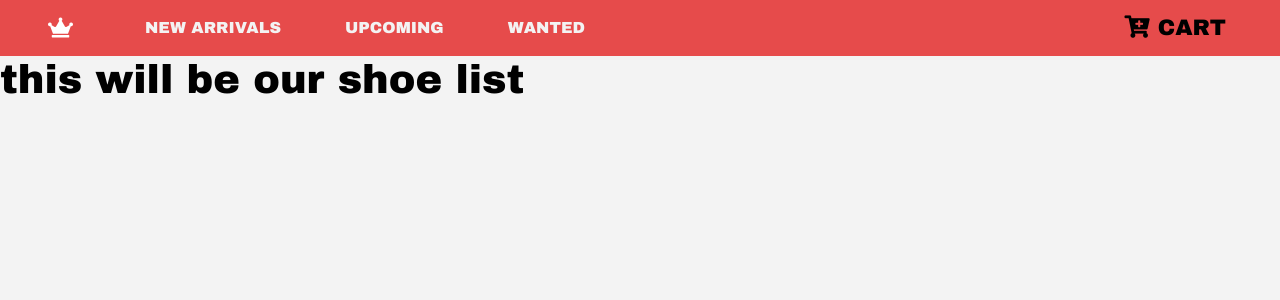
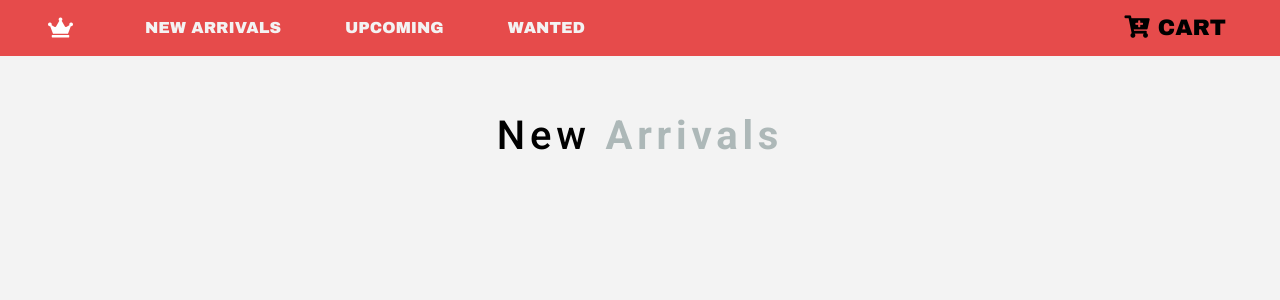
Before and after one commit to crlucero/React-ShoeSite-v2, a React (Create React App) app: page / in a window 1280 px wide. Shown: the top 300 px of the page. Built offline with nearby package versions, Linux system fonts and the light colour scheme.

Commit message:
Made title for new arrivals

```diff
--- a/src/App.js
+++ b/src/App.js
@@ -1,6 +1,5 @@
 import React, { Component } from 'react';
 import { Switch, Route } from 'react-router-dom';
-import logo from './logo.svg';
 import 'bootstrap/dist/css/bootstrap.min.css';
 import './App.css';
 import Nav from './components/Nav';
--- a/src/components/Nav.js
+++ b/src/components/Nav.js
@@ -9,7 +9,7 @@
       <div>
         <NavWrapper className="navbar navbar-expand-sm justify-content-between navbar-dark px-sm-5">
           <Link to="/" className="navbar-brand">
-            <i class="fas fa-crown" />
+            <i className="fas fa-crown" />
           </Link>
           <ul className="navbar-nav align-items-center">
             <li className="nav-items ml-5">
--- a/src/components/ShoeList.js
+++ b/src/components/ShoeList.js
@@ -1,14 +1,24 @@
 import React, { Component } from 'react';
-import Shoe from './Shoe';
-
-//TODO: Begin on product list
+import Title from './Title';
+import { shoeList } from '../data';
 
 export default class ShoeList extends Component {
+  state = {
+    shoes: shoeList
+  };
+
   render() {
+    console.log(this.state.shoes);
     return (
-      <div>
-        <Shoe />
-      </div>
+      <React.Fragment>
+        <div className="py-5">
+          <div className="container">
+            <Title name="New" title="Arrivals" />
+            <div className="row" />
+          </div>
+        </div>
+      </React.Fragment>
+      // <Shoe />
     );
   }
 }
--- /dev/null
+++ b/src/components/Title.js
@@ -0,0 +1,13 @@
+import React from 'react';
+
+export default function Title({ name, title }) {
+  return (
+    <div className="row">
+      <div className="col-10 mx-auto my-2 text-center text-title">
+        <h1 className="text-capitalize font-weight-medium">
+          {name} <strong className="text-grey">{title}</strong>
+        </h1>
+      </div>
+    </div>
+  );
+}
```
